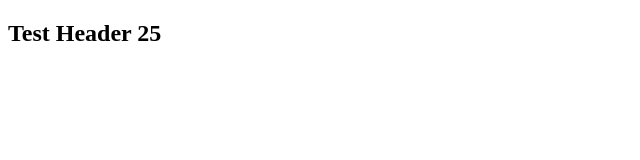
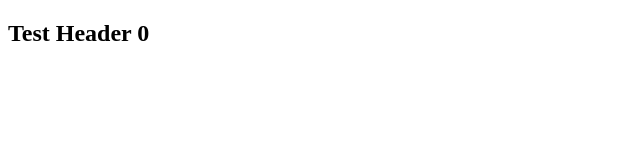
Before and after one commit to toukirahmeds/webpage-change-detector-bot, a website: page public/index.html in a window 1280 px wide. Shown: the full height of the page, 0-640 px from the left. Drawn offline with Linux system fonts and the light colour scheme.

Commit message:
add updated html file

```diff
--- a/public/index.html
+++ b/public/index.html
@@ -1,5 +1,5 @@
 <!DOCTYPE html><html><head></head><body>
-        <h2>Test Header 25</h2>
+        <h2>Test Header 0</h2>
 
 
 </body></html>
```
